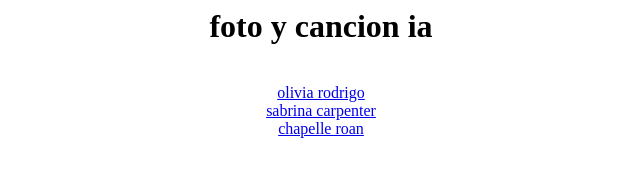
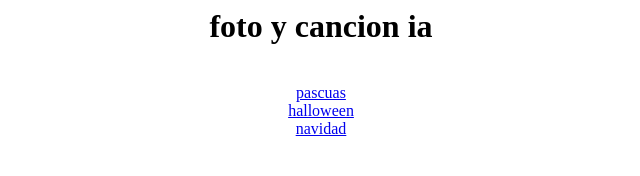
Before and after one commit to EmiliaRey7c/EmiliaRey7c.github.io, a plain HTML site: page index.html in a window 1280 px wide. Shown: the whole page, without its empty margins (319-959 px from the left). Drawn offline with Linux system fonts and the light colour scheme.

Commit message:
Update index.html

```diff
--- a/index.html
+++ b/index.html
@@ -8,9 +8,9 @@
        <center>
            <h1> foto y cancion ia</h1>
            <br>
-           <a href="pascuas.html">olivia rodrigo</a><br>
-           <a href="halloween.html">sabrina carpenter</a><br>
-           <a href="navidad.html">chapelle roan</a><br>
+           <a href="pascuas.html">pascuas</a><br>
+           <a href="halloween.html">halloween</a><br>
+           <a href="navidad.html">navidad</a><br>
        </center>
        </body>
        </html>
```
